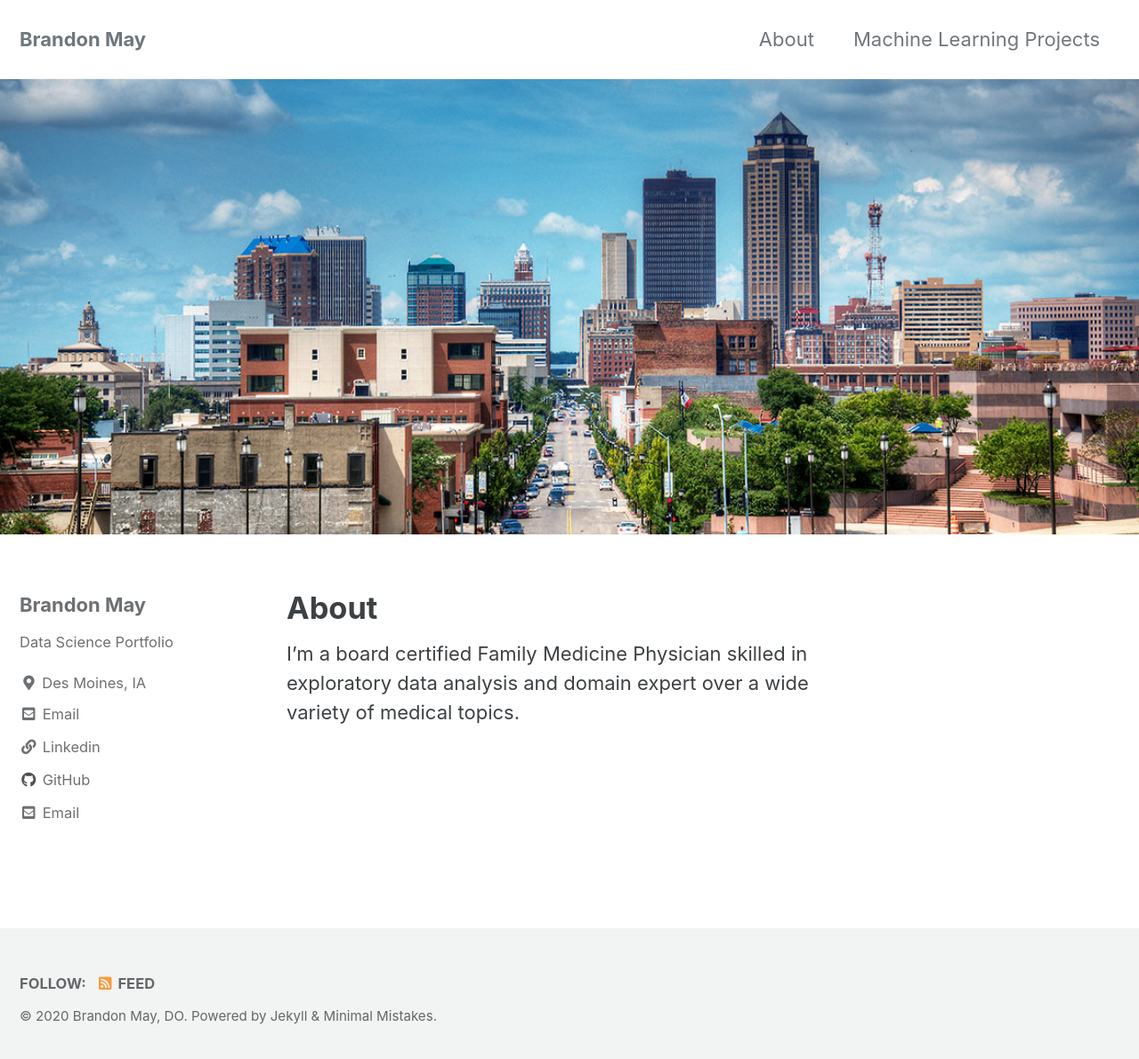
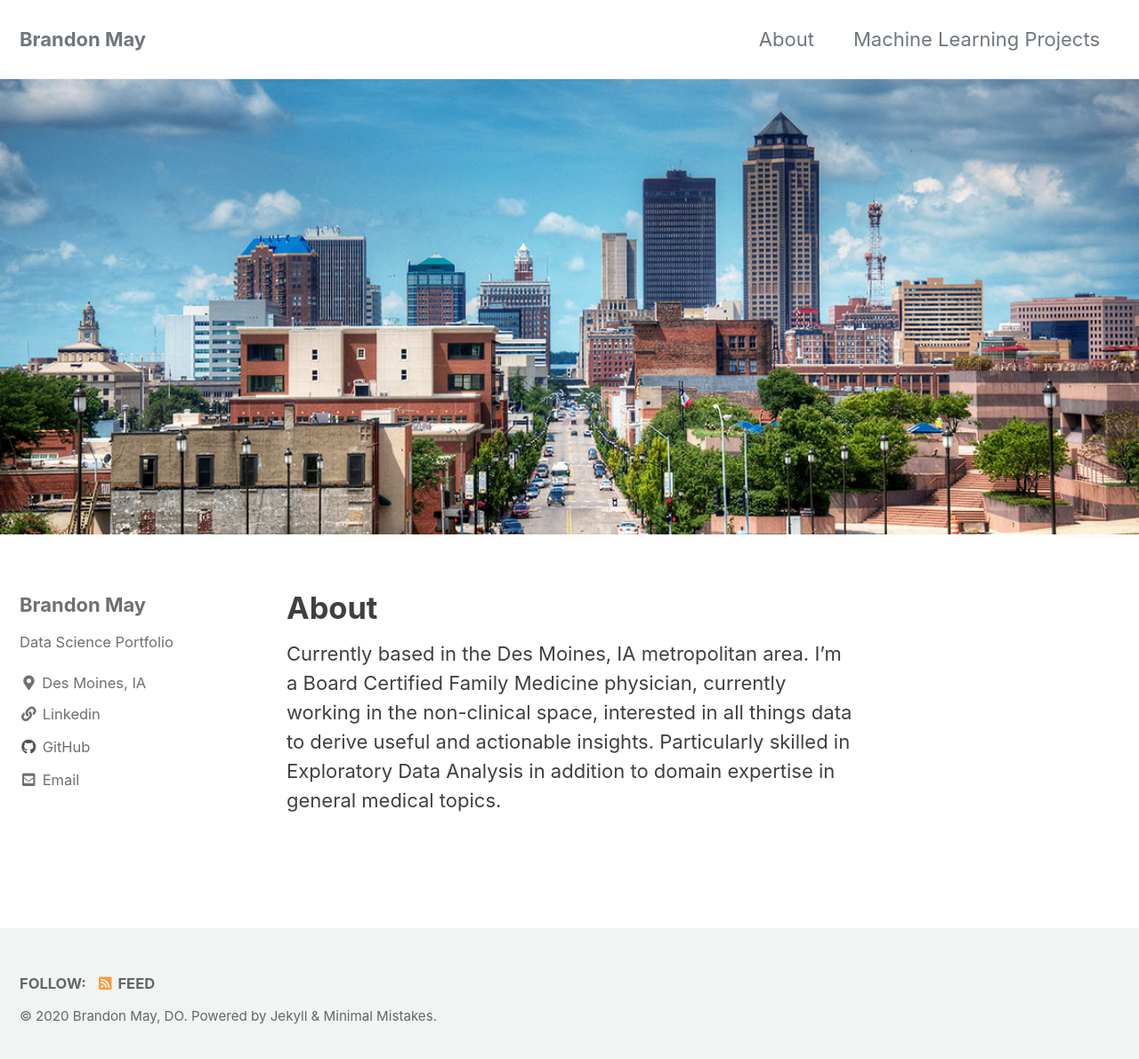
Before and after one commit to bmay51213/bmay51213.github.io, a Jekyll site: the page built from _pages/about.md, in a window 1280 px wide and 1199 px high. Shown: the top 1191 px of the window at 89% size. Built offline with Jekyll 4.4.1, drawn with Linux system fonts in a browser that asks for light colours; cached includes are drawn as plain includes.

Commit message:
changing about page

```diff
--- a/_config.yml
+++ b/_config.yml
@@ -99,9 +99,9 @@ author:
   location         : "Des Moines, IA"
   email            : "bmay51213@gmail.com"
   links:
-    - label: "Email"
-      icon: "fas fa-fw fa-envelope-square"
-      url: "mailto:bmay51213@gmail.com"
+    - #label: "Email"
+      #icon: "fas fa-fw fa-envelope-square"
+      #url: "mailto:bmay51213@gmail.com"
     - label: "Linkedin"
       icon: "fas fa-fw fa-link"
       url: "https://www.linkedin.com/in/brandon-may-do-4288a5150/"
--- a/_pages/about.md
+++ b/_pages/about.md
@@ -5,4 +5,4 @@ header:
   image: "/images/Des-Moines-649887d347.jpg"
 ---
 
-I'm a board certified Family Medicine Physician skilled in exploratory data analysis and domain expert over a wide variety of medical topics.
+Currently based in the Des Moines, IA metropolitan area.  I'm a Board Certified Family Medicine physician, currently working in the non-clinical space, interested in all things data to derive useful and actionable insights.  Particularly skilled in Exploratory Data Analysis in addition to domain expertise in general medical topics.
```
